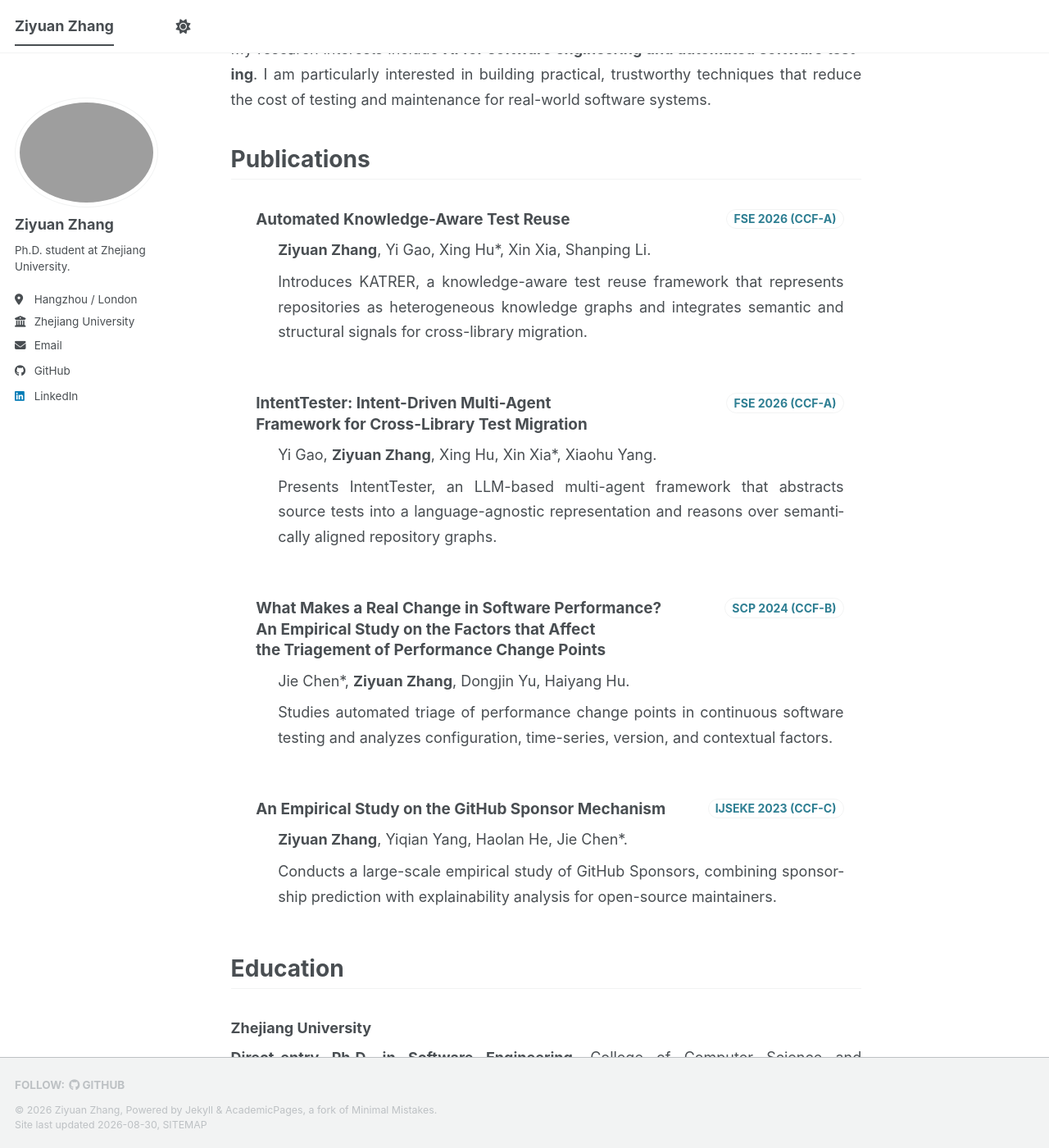
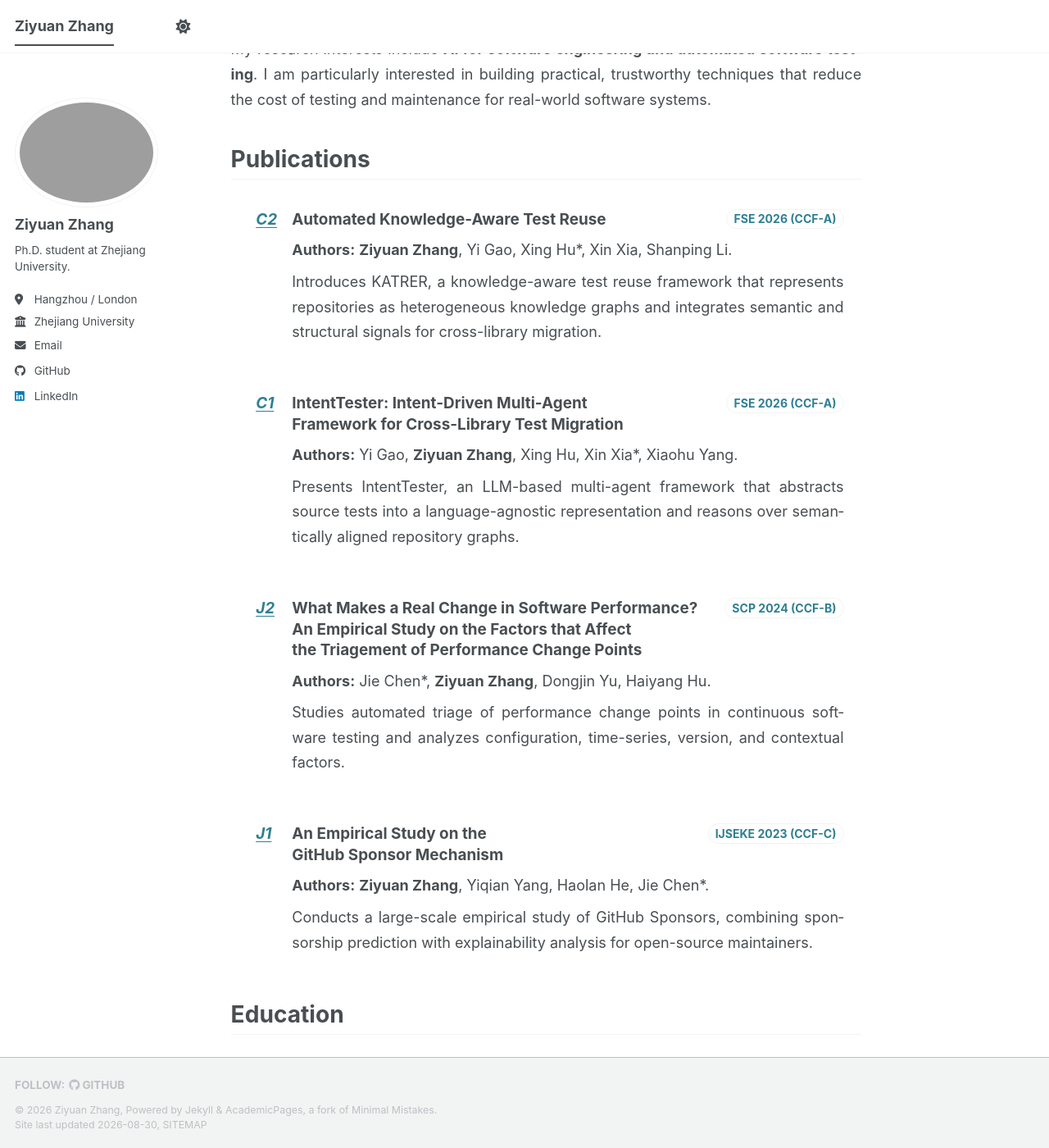
Before and after one commit to TinyyTomato/TinyyTomato.github.io, a Jekyll site: the page built from _pages/about.md, in a window 1280 px wide and 1400 px high, scrolled down 305 px. Shown: the whole window at 82% size. Built offline with Jekyll 4.4.1, drawn with Linux system fonts in a browser that asks for light colours; a style sheet for code colours, icons or effects is not loaded.

Commit message:
Add publication type indices and author labels

```diff
--- a/_includes/head.html
+++ b/_includes/head.html
@@ -13,4 +13,4 @@
 </script>
 
 <!-- For all browsers -->
-<link rel="stylesheet" href="{{ base_path }}/assets/css/main.css?v=10">
+<link rel="stylesheet" href="{{ base_path }}/assets/css/main.css?v=11">
--- a/_pages/about.md
+++ b/_pages/about.md
@@ -17,40 +17,40 @@ My research interests include **AI for software engineering and automated softwa
 
 <div class="publication-card">
   <div class="publication-title-row">
-    <h3>Automated Knowledge-Aware Test Reuse</h3>
+    <h3><span class="publication-index">C2</span><span>Automated Knowledge-Aware Test Reuse</span></h3>
     <span class="publication-venue">FSE 2026 (CCF-A)</span>
   </div>
-  <p class="publication-authors"><strong>Ziyuan Zhang</strong>, Yi Gao, Xing Hu&ast;, Xin Xia, Shanping Li.</p>
+  <p class="publication-authors"><strong>Authors:</strong> <strong>Ziyuan Zhang</strong>, Yi Gao, Xing Hu&ast;, Xin Xia, Shanping Li.</p>
   <p class="publication-description">Introduces KATRER, a knowledge-aware test reuse framework that represents repositories as heterogeneous knowledge graphs and integrates semantic and structural signals for cross-library migration.</p>
 
 </div>
 
 <div class="publication-card">
   <div class="publication-title-row">
-    <h3>IntentTester: Intent-Driven Multi-Agent Framework for Cross-Library Test Migration</h3>
+    <h3><span class="publication-index">C1</span><span>IntentTester: Intent-Driven Multi-Agent Framework for Cross-Library Test Migration</span></h3>
     <span class="publication-venue">FSE 2026 (CCF-A)</span>
   </div>
-  <p class="publication-authors">Yi Gao, <strong>Ziyuan Zhang</strong>, Xing Hu, Xin Xia&ast;, Xiaohu Yang.</p>
+  <p class="publication-authors"><strong>Authors:</strong> Yi Gao, <strong>Ziyuan Zhang</strong>, Xing Hu, Xin Xia&ast;, Xiaohu Yang.</p>
   <p class="publication-description">Presents IntentTester, an LLM-based multi-agent framework that abstracts source tests into a language-agnostic representation and reasons over semantically aligned repository graphs.</p>
 
 </div>
 
 <div class="publication-card">
   <div class="publication-title-row">
-    <h3>What Makes a Real Change in Software Performance? An Empirical Study on the Factors that Affect the Triagement of Performance Change Points</h3>
+    <h3><span class="publication-index">J2</span><span>What Makes a Real Change in Software Performance? An Empirical Study on the Factors that Affect the Triagement of Performance Change Points</span></h3>
     <span class="publication-venue">SCP 2024 (CCF-B)</span>
   </div>
-  <p class="publication-authors">Jie Chen&ast;, <strong>Ziyuan Zhang</strong>, Dongjin Yu, Haiyang Hu.</p>
+  <p class="publication-authors"><strong>Authors:</strong> Jie Chen&ast;, <strong>Ziyuan Zhang</strong>, Dongjin Yu, Haiyang Hu.</p>
   <p class="publication-description">Studies automated triage of performance change points in continuous software testing and analyzes configuration, time-series, version, and contextual factors.</p>
 
 </div>
 
 <div class="publication-card">
   <div class="publication-title-row">
-    <h3>An Empirical Study on the GitHub Sponsor Mechanism</h3>
+    <h3><span class="publication-index">J1</span><span>An Empirical Study on the GitHub Sponsor Mechanism</span></h3>
     <span class="publication-venue">IJSEKE 2023 (CCF-C)</span>
   </div>
-  <p class="publication-authors"><strong>Ziyuan Zhang</strong>, Yiqian Yang, Haolan He, Jie Chen&ast;.</p>
+  <p class="publication-authors"><strong>Authors:</strong> <strong>Ziyuan Zhang</strong>, Yiqian Yang, Haolan He, Jie Chen&ast;.</p>
   <p class="publication-description">Conducts a large-scale empirical study of GitHub Sponsors, combining sponsorship prediction with explainability analysis for open-source maintainers.</p>
 
 </div>
--- a/assets/css/main.scss
+++ b/assets/css/main.scss
@@ -96,11 +96,21 @@
 }
 
 .publication-title-row h3 {
-  display: block;
+  display: grid;
+  grid-template-columns: 2rem minmax(0, 1fr);
+  column-gap: 0.45rem;
   flex: 1 1 auto;
   min-width: 0;
   margin: 0;
   font-size: 1.05em;
+}
+
+.publication-index {
+  color: var(--global-base-color);
+  font-style: italic;
+  font-weight: 700;
+  text-decoration: underline;
+  text-underline-offset: 0.16em;
 }
 
 .publication-venue {
@@ -122,11 +132,11 @@
 }
 
 .publication-authors {
-  margin-left: 1.5rem !important;
+  margin-left: 2.45rem !important;
 }
 
 .publication-description {
-  margin-left: 1.5rem !important;
+  margin-left: 2.45rem !important;
   padding-left: 0;
   border-left: 0;
 }
@@ -161,6 +171,11 @@
     margin-left: 0.75rem !important;
   }
 
+  .publication-authors,
+  .publication-description {
+    margin-left: 2.15rem !important;
+  }
+
   .page__content > h1 {
     margin-top: 1.8rem;
   }
```
